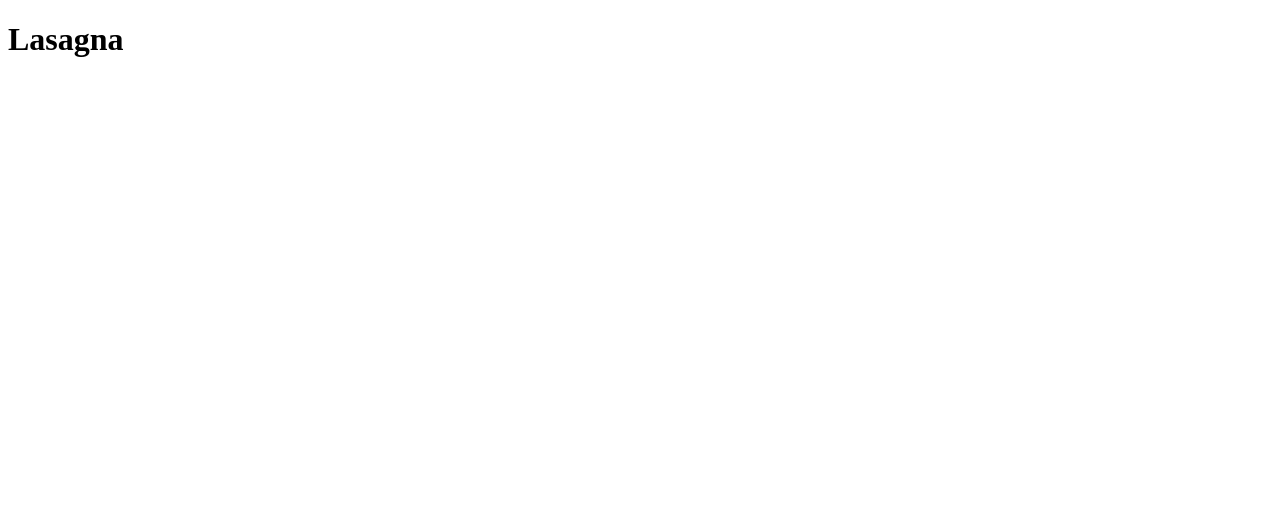
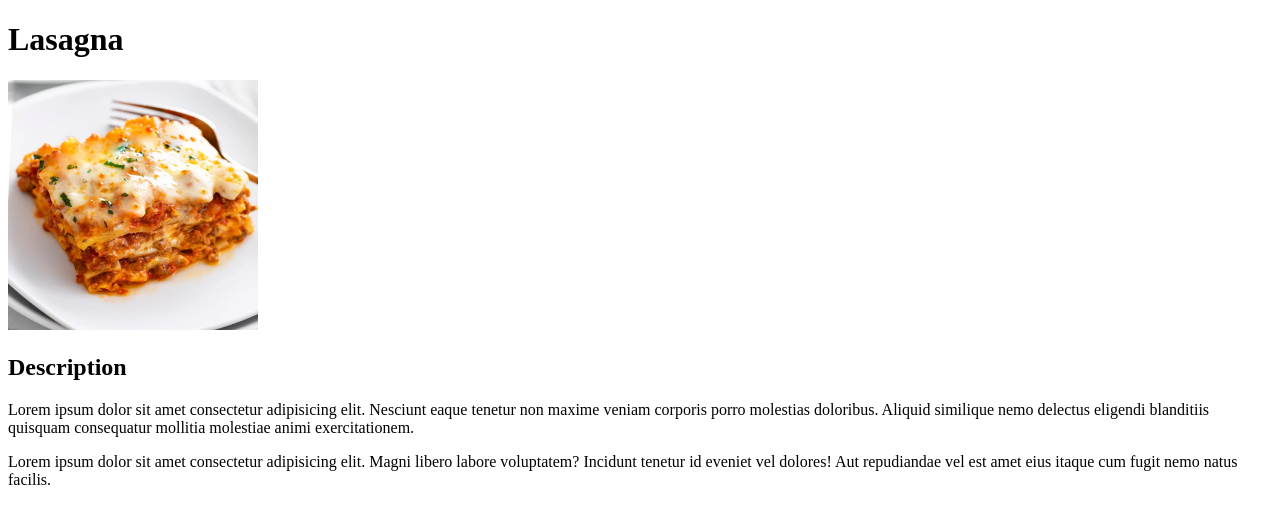
Before and after one commit to yvngsimba/Odin, a plain HTML site: page recipes/lasagna.html in a window 1280 px wide. Drawn offline with Linux system fonts and the light colour scheme.

Commit message:
First recipe added

```diff
--- a/recipes/lasagna.html
+++ b/recipes/lasagna.html
@@ -7,5 +7,9 @@
 </head>
 <body>
   <h1>Lasagna</h1>
+  <img src="/Images/Lasagna-Recipe-f.png" height="250px" width="250px" alt=" Lasagna cooked">
+  <h2>Description</h2>
+  <p>Lorem ipsum dolor sit amet consectetur adipisicing elit. Nesciunt eaque tenetur non maxime veniam corporis porro molestias doloribus. Aliquid similique nemo delectus eligendi blanditiis quisquam consequatur mollitia molestiae animi exercitationem.</p>
+  <p>Lorem ipsum dolor sit amet consectetur adipisicing elit. Magni libero labore voluptatem? Incidunt tenetur id eveniet vel dolores! Aut repudiandae vel est amet eius itaque cum fugit nemo natus facilis.</p>
 </body>
 </html>
```
Also changed, not shown: index.html (+2 -2 lines).
